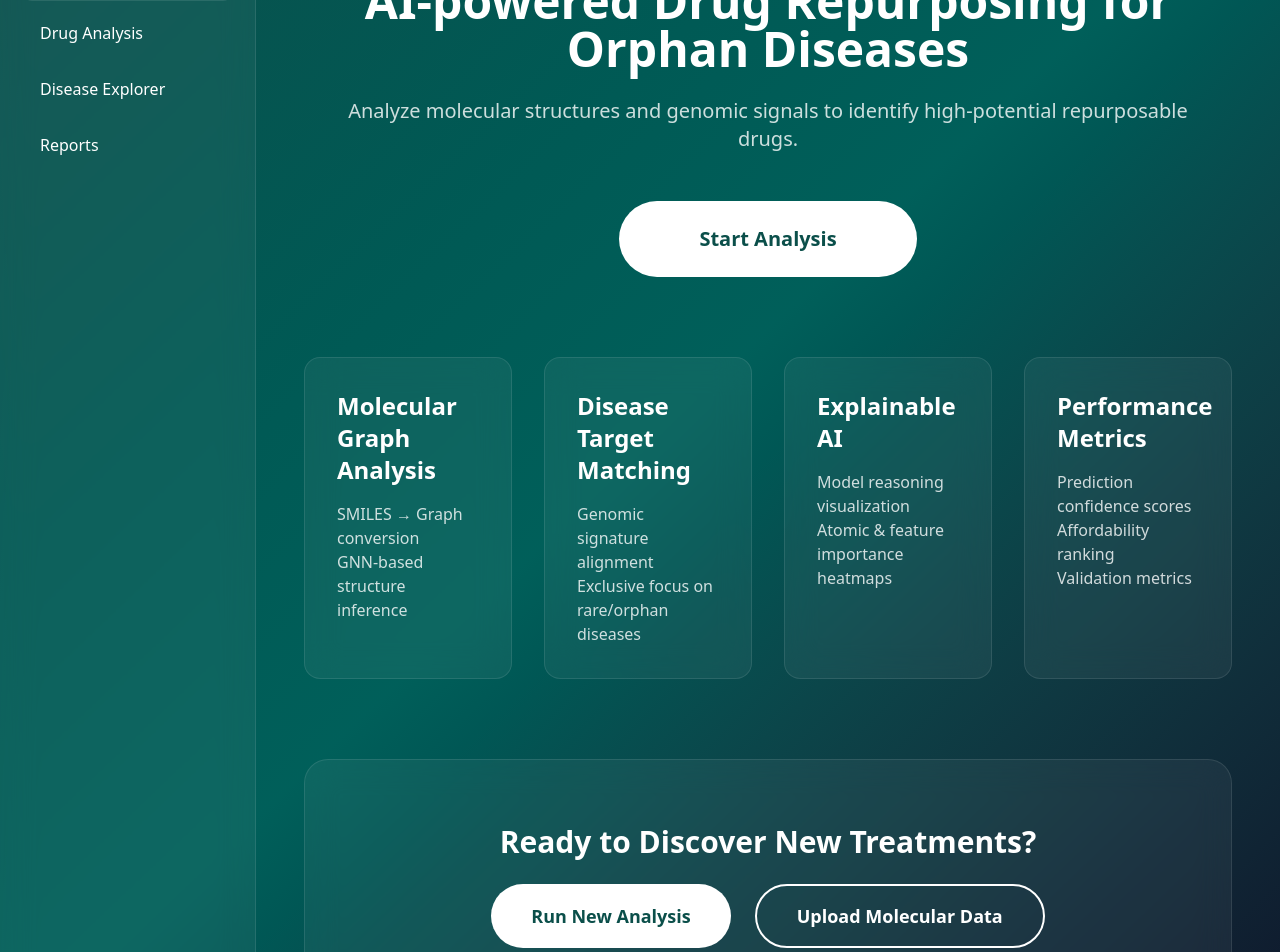
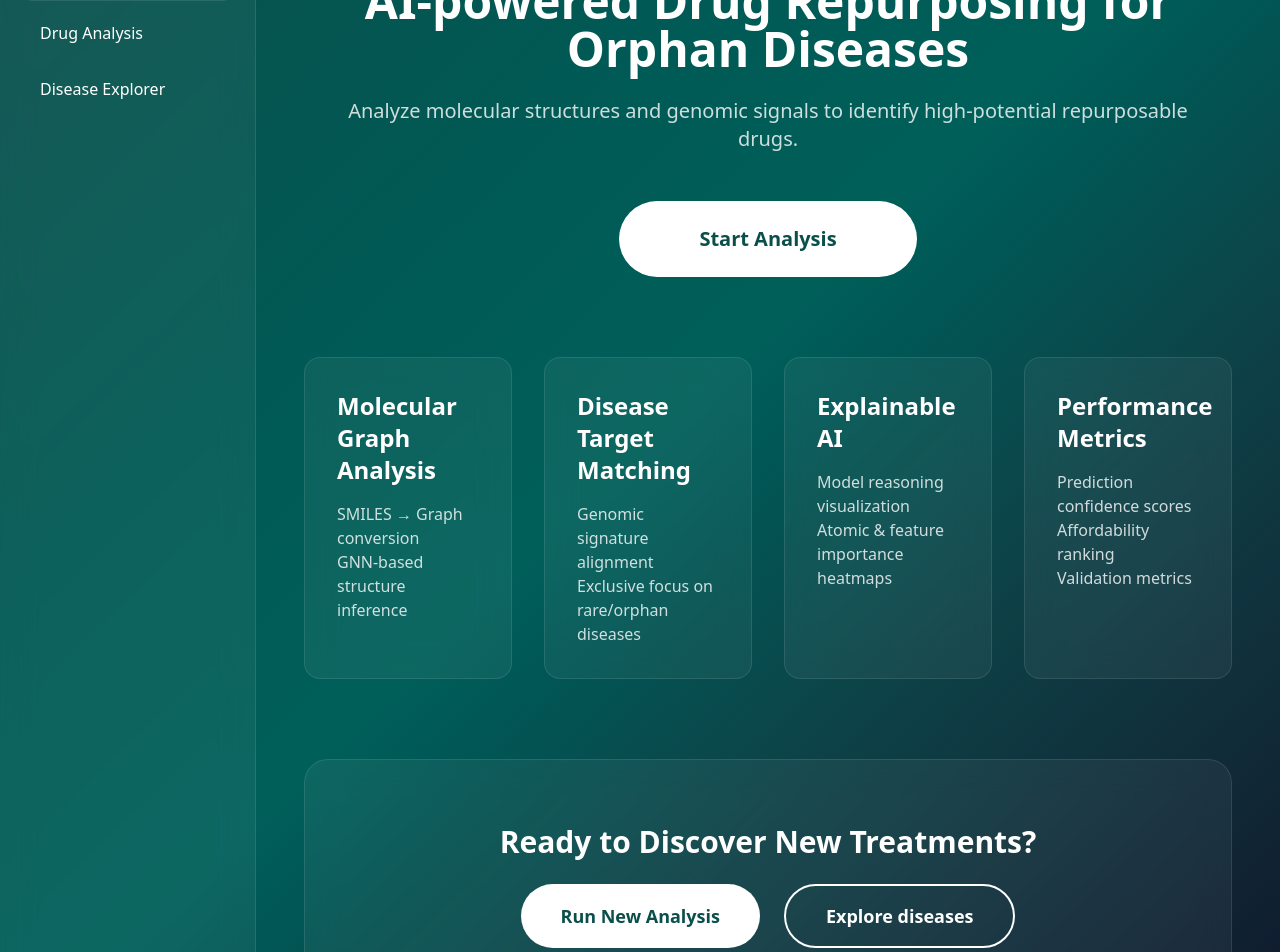
Before and after one commit to AlenBigi/OD3-Drug-Repurposing-System, a React app in the folder frontend/: page /home in a window 1280 px wide. Shown: the part 160-1112 px from the top of the page. Built offline with nearby package versions, Linux system fonts and the light colour scheme; sample sign-in values are in the browser's storage; the HTML template or start-up script is replaced by a standard one.

Commit message:
Update Home.jsx

```diff
--- a/frontend/src/components/Home.jsx
+++ b/frontend/src/components/Home.jsx
@@ -62,12 +62,6 @@ function Home() {
                 >
                   Disease Explorer
                 </button>
-              </li>
-
-              <li>
-                <a href="#" className="block py-3 px-4 rounded-lg hover:bg-white/10 transition">
-                  Reports
-                </a>
               </li>
             </ul>
           </nav>
@@ -144,8 +138,11 @@ function Home() {
               >
                 Run New Analysis
               </button>
-              <button className="px-10 py-4 bg-transparent border-2 border-white rounded-full font-semibold hover:bg-white/10 transition text-lg">
-                Upload Molecular Data
+              <button
+                onClick={() => navigate("/diseases")}
+                className="px-10 py-4 bg-transparent border-2 border-white rounded-full font-semibold hover:bg-white/10 transition text-lg"
+              >
+                Explore diseases
               </button>
             </div>
           </section>
```
